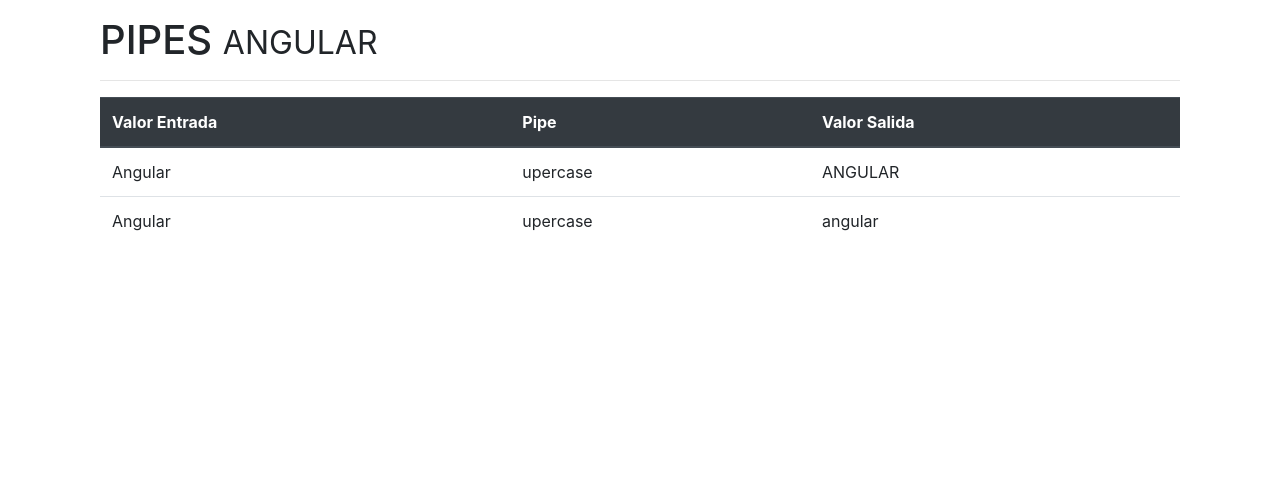
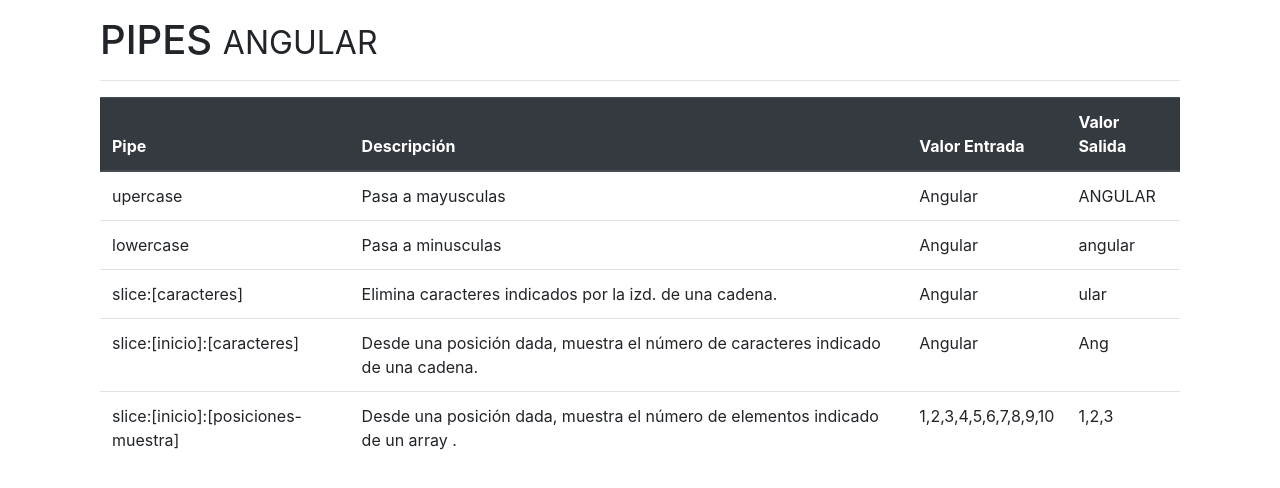
Before and after one commit to ARFEGA/PIPES-Angular, an Angular app: page / in a window 1280 px wide. Shown: the top 488 px of the page. Built offline with nearby package versions, Linux system fonts and the light colour scheme.

Commit message:
Pipe slice

```diff
--- a/src/app/app.component.html
+++ b/src/app/app.component.html
@@ -7,21 +7,42 @@
             <table class="table">
                 <thead class="thead-dark">
                     <tr>
+                        <th>Pipe</th>
+                        <th>Descripción</th>
                         <th>Valor Entrada</th>
-                        <th>Pipe</th>
                         <th>Valor Salida</th>
                     </tr>
                 </thead>
                 <tbody>
                     <tr>
+                        <td>upercase</td>
+                        <td>Pasa a mayusculas</td>
                         <td>{{nombre}}</td>
-                        <td>upercase</td>
                         <td>{{ nombre | uppercase }}</td>
                     </tr>
                     <tr>
+                        <td>lowercase</td>
+                        <td>Pasa a minusculas</td>
                         <td>{{nombre}}</td>
-                        <td>upercase</td>
                         <td>{{ nombre | lowercase }}</td>
+                    </tr>
+                    <tr>
+                        <td>slice:[caracteres]</td>
+                        <td>Elimina caracteres indicados por la izd. de una cadena.</td>
+                        <td>{{nombre}}</td>
+                        <td>{{ nombre | slice:3 }}</td>
+                    </tr>
+                    <tr>
+                        <td>slice:[inicio]:[caracteres]</td>
+                        <td>Desde una posición dada, muestra el número de caracteres indicado de una cadena.</td>
+                        <td>{{nombre}}</td>
+                        <td>{{ nombre | slice:0:3 }}</td>
+                    </tr>
+                    <tr>
+                        <td>slice:[inicio]:[posiciones-muestra]</td>
+                        <td>Desde una posición dada, muestra el número de elementos indicado de un array .</td>
+                        <td>{{numeros}}</td>
+                        <td>{{ numeros | slice:0:3 }}</td>
                     </tr>
                 </tbody>
             </table>
--- a/src/app/app.component.ts
+++ b/src/app/app.component.ts
@@ -8,4 +8,5 @@
 export class AppComponent {
   title = 'Pipes-Angular';
   nombre:string="Angular";
+  numeros=[1,2,3,4,5,6,7,8,9,10];
 }
```
